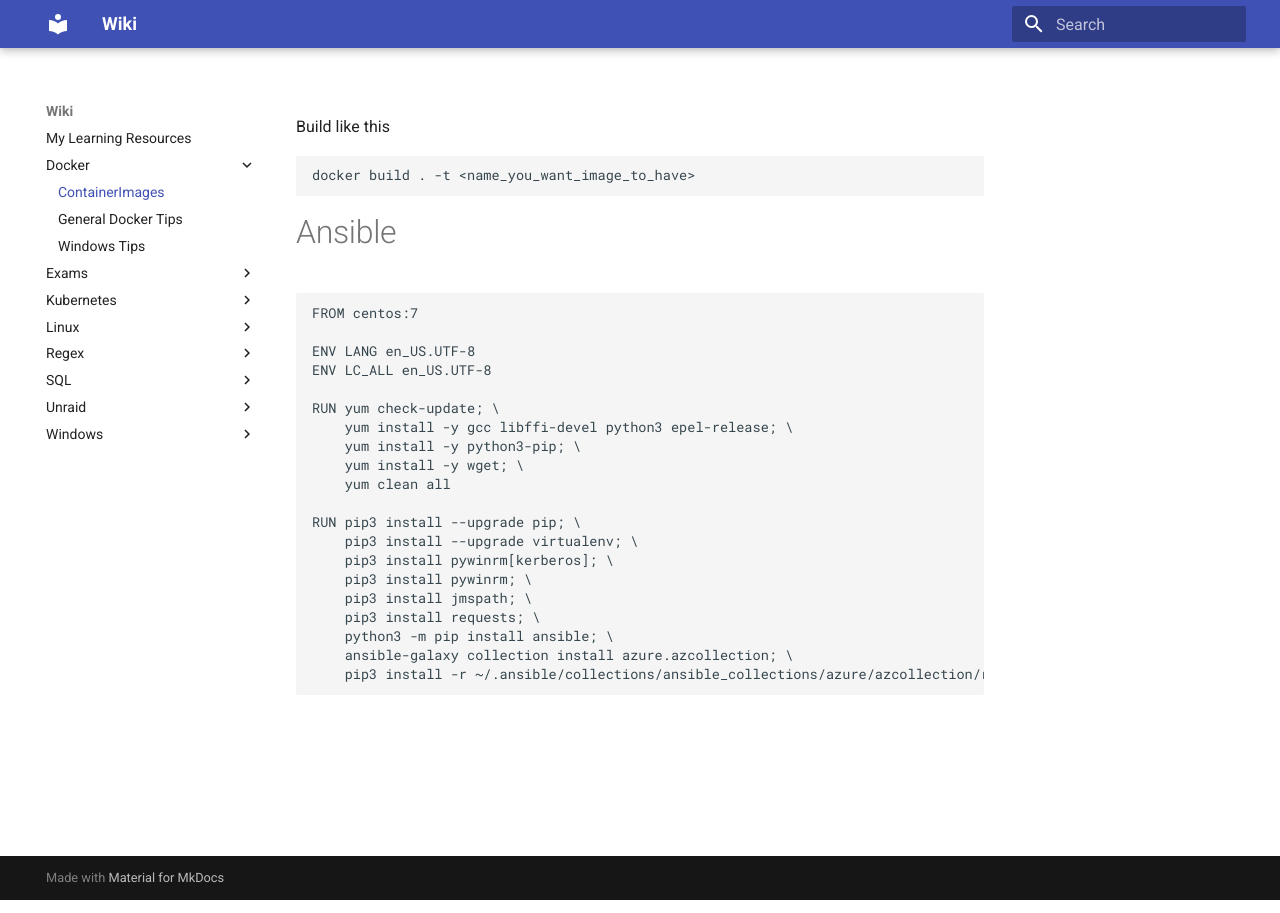
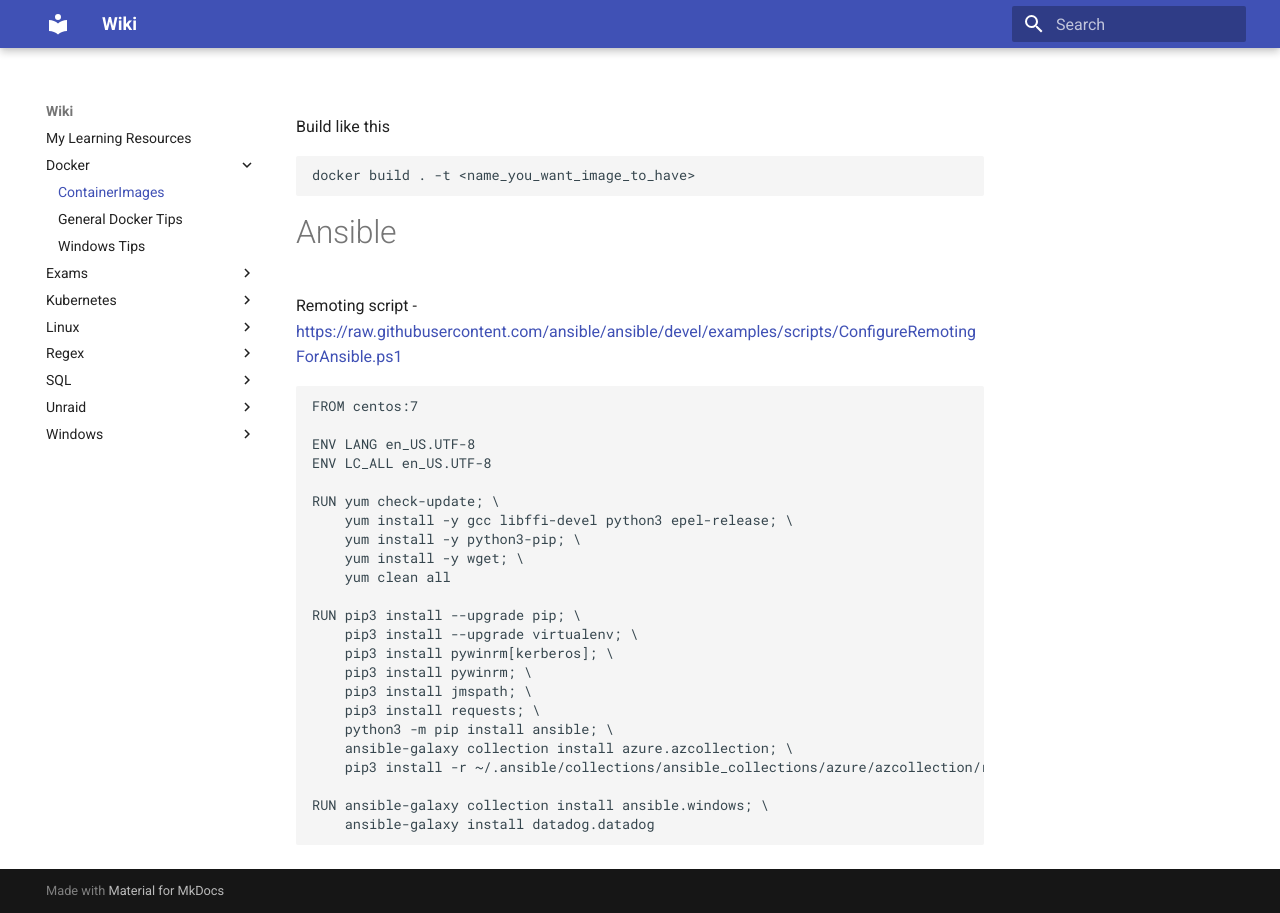
Before and after one commit to iaingblack/mkdocs, an MkDocs documentation site: the page built from docs/Docker/ContainerImages.md, in a window 1280 px wide. Built offline with MkDocs 1.6.1 and Material for MkDocs 9.7.7, drawn with Linux system fonts in a browser that asks for light colours.

Commit message:
Update ContainerImages.md

````diff
--- a/docs/Docker/ContainerImages.md
+++ b/docs/Docker/ContainerImages.md
@@ -5,6 +5,8 @@ docker build . -t <name_you_want_image_to_have>
 ```
 
 # Ansible
+
+Remoting script - [https://raw.githubusercontent.com/ansible/ansible/devel/examples/scripts/ConfigureRemotingForAnsible.ps1](https://raw.githubusercontent.com/ansible/ansible/devel/examples/scripts/ConfigureRemotingForAnsible.ps1)
 
 ```yaml
 FROM centos:7
@@ -27,4 +29,7 @@ RUN pip3 install --upgrade pip; \
     python3 -m pip install ansible; \
     ansible-galaxy collection install azure.azcollection; \
     pip3 install -r ~/.ansible/collections/ansible_collections/azure/azcollection/requirements-azure.txt
+
+RUN ansible-galaxy collection install ansible.windows; \
+    ansible-galaxy install datadog.datadog
 ```
````
